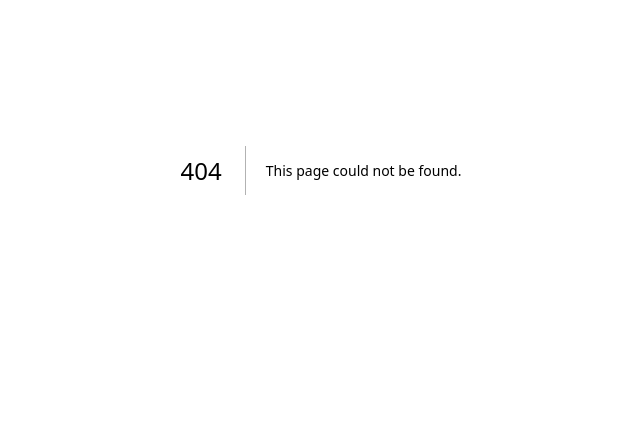
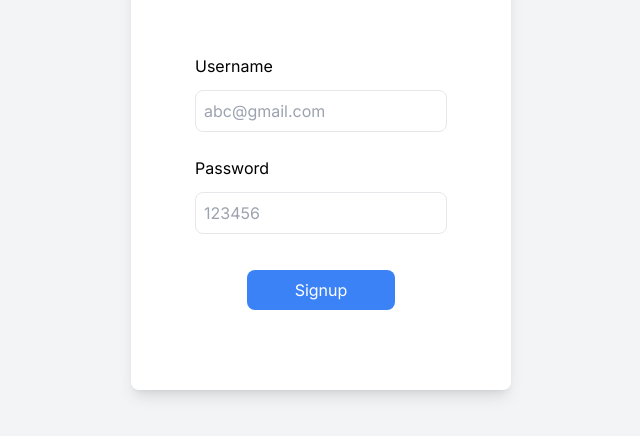
Before and after one commit to ronitsharma03/100xDevs-cohort-code, a Next.js app in the folder week-14.2/data-card/: page /signup in a window 1280 px wide. Before the commit this address had no page. Shown: the part 230-666 px from the top of the page, without its empty margins (319-959 px from the left). Built offline with nearby package versions, Linux system fonts and the light colour scheme.

Commit message:
Signup component in next.js

```diff
--- /dev/null
+++ b/week-14.2/data-card/app/components/Button.tsx
@@ -0,0 +1,11 @@
+
+interface TextType{
+    text: string
+}
+export default function Button({text}: TextType) {
+    return (
+        <div className="max-w-72 flex justify-center mt-5">
+            <button className="bg-blue-500 px-12 py-2 text-white rounded-lg mt-4 hover:bg-blue-400" type="submit">{text}</button>
+        </div>
+    )
+}
--- /dev/null
+++ b/week-14.2/data-card/app/components/Signup.tsx
@@ -0,0 +1,57 @@
+"use client";
+import { ChangeEventHandler, useState } from "react";
+import Button from "./Button";
+
+export default function Signup() {
+  const [username, setusername] = useState("");
+  const [password, setpassword] = useState("");
+
+  return (
+    <div className="w-full h-screen flex justify-center items-center bg-gray-100">
+      <div className="flex flex-col shadow-lg px-16 py-20 max-w-96 bg-white rounded-lg">
+        <LabelledInput
+          placeholder="abc@gmail.com"
+          label="Username"
+          onChange={(e) => {
+            setusername(e.target.value);
+          }}
+        />
+        <LabelledInput
+          placeholder="123456"
+          label="Password"
+          onChange={(e) => {
+            setpassword(e.target.value);
+          }}
+        />
+        <Button text={"Signup"} />
+      </div>
+    </div>
+  );
+}
+
+function LabelledInput({
+  placeholder,
+  type,
+  label,
+  onChange,
+}: LabelledInputType) {
+  return (
+      <div className="flex flex-col gap-3 w-full">
+        <label className="mt-6">{label}</label>
+        <input
+          className="p-2 border rounded-lg"
+          placeholder={placeholder}
+          type={type || "text"}
+          onChange={onChange}
+          required
+        />
+      </div>
+  );
+}
+
+interface LabelledInputType {
+  placeholder: string;
+  type?: string;
+  label: string;
+  onChange: ChangeEventHandler<HTMLInputElement>;
+}
--- a/week-14.2/data-card/app/components/loader.tsx
+++ /dev/null
@@ -1,8 +0,0 @@
-export const Loader = () => {
-    return (
-        <div className="w-full h-screen bg-transparent flex justify-center items-center">
-            <div className="left-[50%] top-[50%] border-b-2 border-t-2 border-blue-700 w-16 h-16 rounded-full animate-spin">
-            </div>
-        </div>
-    )
-}
--- /dev/null
+++ b/week-14.2/data-card/app/signup/page.tsx
@@ -0,0 +1,9 @@
+import Signup from "../components/Signup";
+
+export default function(){
+    return (
+        <div>
+            <Signup />
+        </div>
+    )
+}
```
